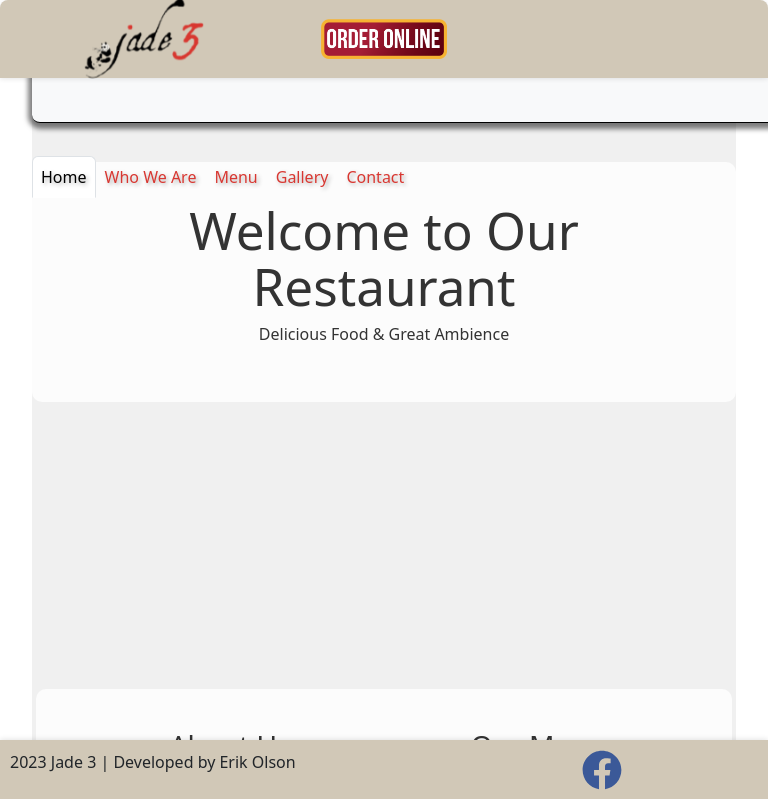
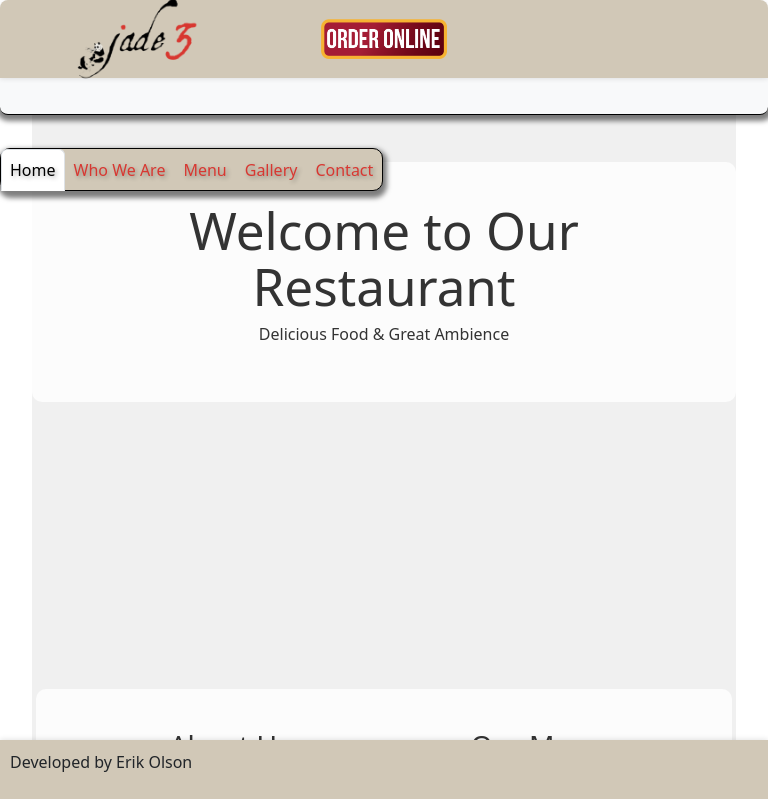
Before and after one commit to ErikAmerico/Jade3, a React (Vite) app: page / in a window 768 px wide. Shown: the top 799 px of the page. Built offline with nearby package versions, Linux system fonts and the light colour scheme.

Commit message:
navigation burger menu is in better shape

```diff
--- a/src/components/Footer/Foot.css
+++ b/src/components/Footer/Foot.css
@@ -15,6 +15,7 @@
 
   .footer {
     text-align: center; /* Center the contents horizontally */
+    align-items: center;
     padding: 10px;
     width: 100%;
     background-color: #D1C8B7;
@@ -34,3 +35,9 @@
     display: flex;
     align-items: center;
   }
+
+  @media (min-width: 768px) {
+    #facebook-columnFooter {
+      display: none;
+    }
+  }
--- a/src/components/Footer/Footer.jsx
+++ b/src/components/Footer/Footer.jsx
@@ -20,8 +20,8 @@ export default function Footer() {
   return (
     <footer className="footer">
       <div className="footer-content">
-        <p xs={4}>2023 Jade 3 | Developed by Erik Olson</p>
-        <div className="social-icons" xs={4}>
+        <p xs={6}>Developed by Erik Olson</p>
+        <div className="social-icons" xs={6} id='facebook-columnFooter'>
           <a
             href="https://www.facebook.com/jade3amesbury3"
             target="_blank"
--- a/src/components/Header/Head.css
+++ b/src/components/Header/Head.css
@@ -62,3 +62,23 @@
       transform: translateX(8px);
     }
   }
+
+  /* @media (max-width: 768px) {
+    .header-title {
+      text-align: left;
+    }
+
+    #orderOnline {
+      text-align: right;
+    }
+  } */
+
+  @media (max-width: 768px) {
+    .header-title{
+      animation: none;
+    }
+
+    #facebook-columnHeader {
+      display: none;
+    }
+  }
--- a/src/components/Header/Header.jsx
+++ b/src/components/Header/Header.jsx
@@ -28,8 +28,8 @@ export default function Header() {
                 </a>
               </div>
             </Col>
-            <Col xs={12} md={4} className="text-center d-flex justify-content-end d-none">
-              <div className="social-icons">
+            <Col xs={12} md={4} className="text-center d-flex justify-content-end">
+              <div className="social-icons" id='facebook-columnHeader'>
                 <a
                   href="https://www.facebook.com/jade3amesbury3"
                   target="_blank"
--- a/src/components/NavFolder/Nav.css
+++ b/src/components/NavFolder/Nav.css
@@ -1,19 +1,23 @@
 
 
-#NavigationContainer{
+#NavigationContainer {
   display: flex;
   justify-content: space-between;
   align-items: center;
   width: 100%;
   height: 45px;
   position: fixed;
-  top: 78px;
+  /* top: 0; */
+  /* top: 78px; */
+  top: 75px;
+  left: 0; /* Adjusted to the top left corner for mobile */
   z-index: 99;
   border-bottom: black 1px solid;
-  box-shadow: 1px 1px 5px 5px rgba(0, 0, 0, .5);
+  box-shadow: 1px 1px 5px 5px rgba(0, 0, 0, 0.5);
   border-bottom-left-radius: 8px;
   border-bottom-right-radius: 8px;
 }
+
 
 .nav-link {
   color: #D83731;
@@ -40,15 +44,58 @@
   animation: none;
 }
 
-.navbar-collapse {
+/* .navbar-collapse {
   max-height: calc(100vh - 78px);
   transition: max-height 0.3s ease-in-out;
+}
+
+.navbar-collapse.show {
+  top: calc(70px - 27px);
+} */
+
+/* Set initial position of the dropdown menu */
+.navbar-collapse {
+  top: 70px; /* Initial position, same as your media query */
+  transition: top 0.3s ease-in-out; /* Add a transition for smooth movement */
+}
+
+/* Adjust the top position of the dropdown menu when open */
+.navbar-collapse.show {
+  top: 43px; /* Final position, adjust as needed */
+}
+
+
+/* Remove the border around the burger icon */
+.navbar-toggler {
+  border: none;
+}
+
+
+.navbar-toggler:focus,
+.navbar-toggler:active,
+.navbar-toggler-icon:focus {
+    outline: none;
+    box-shadow: none;
+}
+
+
+
+@media (max-width: 768px) {
+  #NavigationContainer {
+    top: 70px; /* Adjusted to clear the header */
+  }
 }
 
 @media (max-width: 768px) {
   .navbar-collapse {
     position: absolute;
     top: 78px;
+    background-color: #D1C8B7;
+    border: 1px solid black;
+    border-radius: 10px;
+    box-shadow: 1px 4px 5px 3px rgba(0, 0, 0, 0.5);
+    z-index: 97;
+
   }
 }
 
--- a/src/components/NavFolder/Navigation.jsx
+++ b/src/components/NavFolder/Navigation.jsx
@@ -1,5 +1,5 @@
 
-import { useState } from 'react';
+import { useState, useEffect, useRef } from 'react';
 import { Link, useLocation } from 'react-router-dom';
 import { Navbar, Nav } from 'react-bootstrap';
 import './Nav.css';
@@ -7,15 +7,33 @@ import './Nav.css';
 function Navigation() {
   const currentPage = useLocation().pathname;
   const [expanded, setExpanded] = useState(false);
+  const navRef = useRef(null);
 
   const handleSelect = () => {
     setExpanded(false);
   };
 
+  const handleClickOutside = (event) => {
+    if (
+      navRef.current &&
+      !navRef.current.contains(event.target) &&
+      !event.target.classList.contains('navbar-toggler-icon')
+    ) {
+      setExpanded(false);
+    }
+  };
+
+  useEffect(() => {
+    document.addEventListener('click', handleClickOutside);
+    return () => {
+      document.removeEventListener('click', handleClickOutside);
+    };
+  }, []);
+
   return (
     <Navbar expand="md" variant="light" bg="light" className='nav nav-tabs navbar' expanded={expanded} id='NavigationContainer'>
       <Navbar.Toggle aria-controls="basic-navbar-nav" onClick={() => setExpanded(!expanded)}/>
-      <Navbar.Collapse id="basic-navbar-nav" >
+      <Navbar.Collapse id="basic-navbar-nav" ref={navRef}>
         <Nav className="nav-fill w-100" onClick={handleSelect}>
           <Nav.Link
             as={Link}
```
Also changed, not shown: src/App.css (+1 -17 lines).
